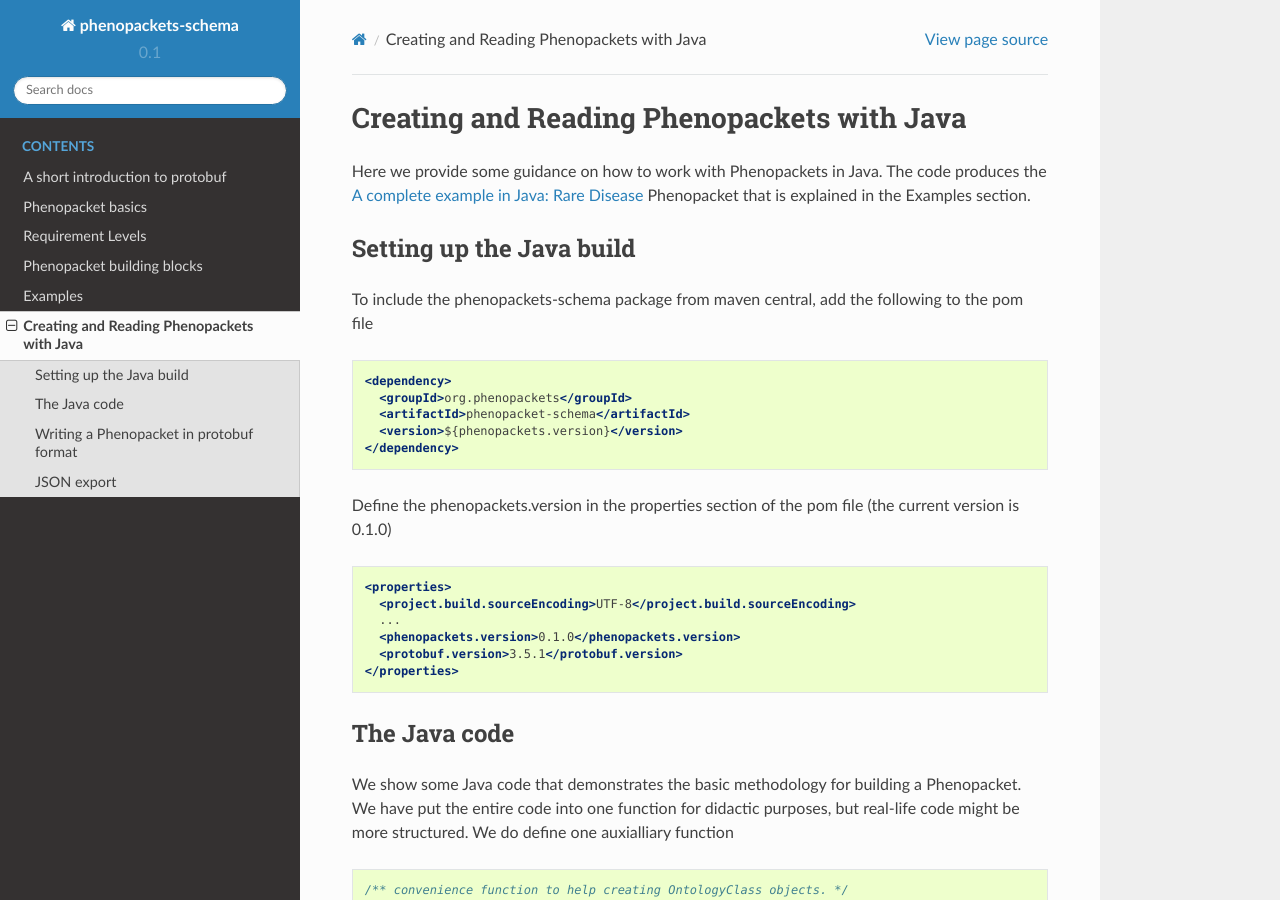
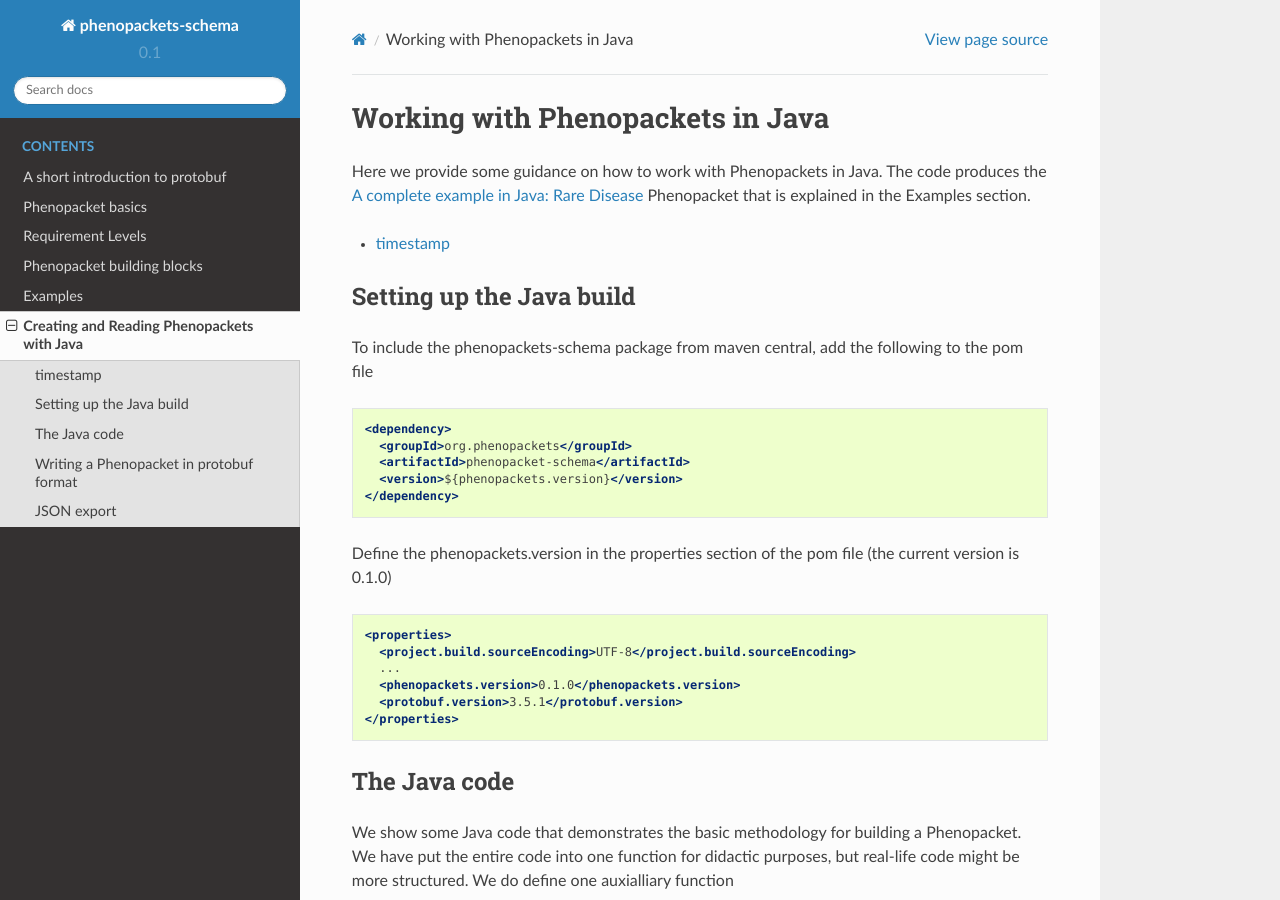
Before and after one commit to phenopackets/phenopacket-schema, a Sphinx documentation site: the page built from docs/java.rst, in a window 1280 px wide and 900 px high. Built offline with Sphinx 7.4.7 and the Read the Docs theme 2.0.0, drawn with Linux system fonts in a browser that asks for light colours.

Commit message:
timestamp in Java

```diff
--- a/docs/individual.rst
+++ b/docs/individual.rst
@@ -98,10 +98,10 @@ identifier of that organism, to its most specific level using an NCBI taxonomic
 e.g. NCBITaxon:9606 or NCBITaxon:1337 encoded as an OntologyClass.
 
 timestamp
-=========
+~~~~~~~~~
 This element represents the `ISO8601 UTC timestamp <https://en.wikipedia.org/wiki/ISO_8601>`_ at
 which this Individual record was created, in the format YYYY-MM-DDTHH:MM:SS.SSSZ,
-e.g. 2007-12-03T10:15:30.00Z.
+e.g. 2007-12-03T10:15:30.00Z. See :ref:`here <rstjavatimestamp>` for more information.
 
 updated
 =======
--- a/docs/java.rst
+++ b/docs/java.rst
@@ -1,10 +1,17 @@
-===========================================
-Creating and Reading Phenopackets with Java
-===========================================
+=================================
+Working with Phenopackets in Java
+=================================
 
 
 Here we provide some guidance on how to work with Phenopackets in Java. The code produces the :ref:`spherocytosis`
 Phenopacket that is explained in the Examples section.
+
+
+
+.. toctree::
+   :maxdepth: 1
+
+   timestamp <java-timestamp>
 
 Setting up the Java build
 =========================
--- a/docs/metadata.rst
+++ b/docs/metadata.rst
@@ -20,7 +20,8 @@ The protobuf code is
 
 created
 =======
-This element is a `ISO8601 UTC timestamp <https://en.wikipedia.org/wiki/ISO_8601>`_ for when this phenopacket was created in ISO, e.g.,  "2018-03-01T00:00:00Z"
+This element is a `ISO8601 UTC timestamp <https://en.wikipedia.org/wiki/ISO_8601>`_ for when this phenopacket was
+created in ISO, e.g.,  "2018-03-01T00:00:00Z".
 
 
 created_by
```
Also changed, not shown: docs/java-timestamp.rst (+51 -0 lines), 1 other file.
